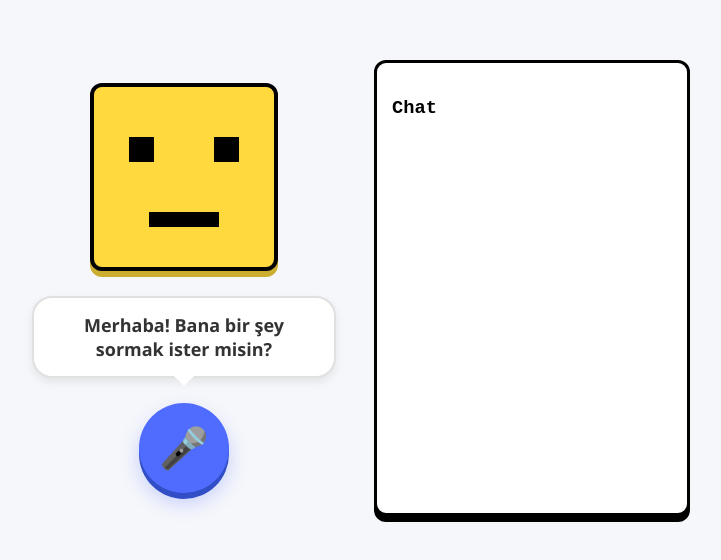
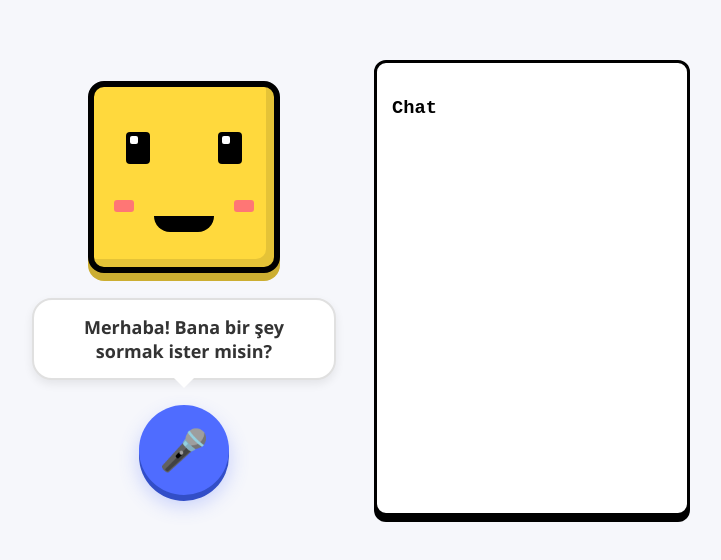
Before and after one commit to mipidip/pixel-buddy, a website: page public/index.html in a window 1280 px wide. Shown: the part 112-672 px from the top of the page, without its empty margins (278-999 px from the left). Drawn offline with Linux system fonts and the light colour scheme.

Commit message:
Update pixel yüz güncelleme style.css

```diff
--- a/public/style.css
+++ b/public/style.css
@@ -30,61 +30,95 @@ body {
 /* ======================
    BÜYÜK VE ANİMASYONLU PİKSEL YÜZ (180px)
 ====================== */
+/* ======================
+   GELİŞMİŞ PİKSEL MASKOT TASARIMI (180px)
+====================== */
 .pixel-face {
   width: 180px;
   height: 180px;
-  background: #ffd93d; /* Pixel Buddy Sarısı */
+  background: #ffd93d; /* Ana gövde rengi */
   position: relative;
-  margin-bottom: 25px;
-  image-rendering: pixelated; /* Piksel hatlarını netleştirir */
-  border: 4px solid #000;
-  border-radius: 12px;
-  box-shadow: 0 6px 0 #ccae31; /* Tatlı bir 3D piksel gölgesi */
+  margin: 0 auto 25px;
+  image-rendering: pixelated;
+  border: 6px solid #000; /* Daha kalın retro çerçeve */
+  border-radius: 16px;
+  box-shadow: inset -8px -8px 0 rgba(0, 0, 0, 0.1), 0 8px 0 #ccae31; /* İç gölge ve dış 3D gölge ile derinlik */
 }
 
+/* Gözler: Daha büyük ve karakteri olan anime/piksel göz tarzı */
 .eye {
-  width: 25px;
-  height: 25px;
-  background: black;
+  width: 24px;
+  height: 32px;
+  background: #000;
   position: absolute;
-  top: 50px;
+  top: 45px;
+  border-radius: 4px;
+}
+
+/* Gözlerin içine piksel parıltı (çocuksu tatlı bir bakış için) */
+.eye::after {
+  content: '';
+  position: absolute;
+  width: 8px;
+  height: 8px;
+  background: #fff;
+  top: 4px;
+  left: 4px;
+  border-radius: 2px;
 }
 
 .eye.left {
-  left: 35px;
+  left: 32px;
 }
 
 .eye.right {
-  right: 35px;
+  right: 32px;
 }
 
+/* Sevimli Pembe Piksel Yanaklar (Allık) */
+.pixel-face::before, .pixel-face::after {
+  content: '';
+  position: absolute;
+  width: 20px;
+  height: 12px;
+  background: #ff7675; /* Tatlı pembe */
+  bottom: 55px;
+  border-radius: 3px;
+}
+.pixel-face::before { left: 20px; } /* Sol yanak */
+.pixel-face::after { right: 20px; } /* Sağ yanak */
+
+/* Ağız: Varsayılan mutlu, geniş gülümseme */
 .mouth {
-  width: 70px;
-  height: 15px;
-  background: black;
+  width: 60px;
+  height: 16px;
+  background: #000;
   position: absolute;
-  bottom: 40px;
-  left: 55px;
-  transition: all 0.1s ease;
+  bottom: 35px;
+  left: 60px;
+  border-radius: 0 0 30px 30px; /* Aşağıya doğru kıvrılan gerçek bir gülümseme */
+  transition: all 0.1s ease-in-out;
 }
 
-/* Konuşma Animasyonu Aktifken */
+/* 🗣️ KONUŞMA ANİMASYONU (Gelişmiş Versiyon) */
 .pixel-face.talking .mouth {
-  animation: talkAnim 0.2s infinite alternate;
+  animation: advancedTalk 0.15s infinite alternate;
 }
 
-@keyframes talkAnim {
+@keyframes advancedTalk {
   0% {
-    height: 10px;
-    bottom: 42px;
+    height: 12px;
+    bottom: 37px;
+    border-radius: 0 0 20px 20px;
   }
   100% {
-    height: 35px;
-    bottom: 30px;
-    border-radius: 6px;
+    height: 30px; /* Ağız neşeyle açılıyor */
+    bottom: 25px;
+    width: 50px;
+    left: 65px;
+    border-radius: 50%; /* Konuşurken şaşkın/mutlu bir daire şekli alır */
   }
 }
-
 /* ======================
    KONUŞMA BALONU (BUBBLE)
 ====================== */
```
